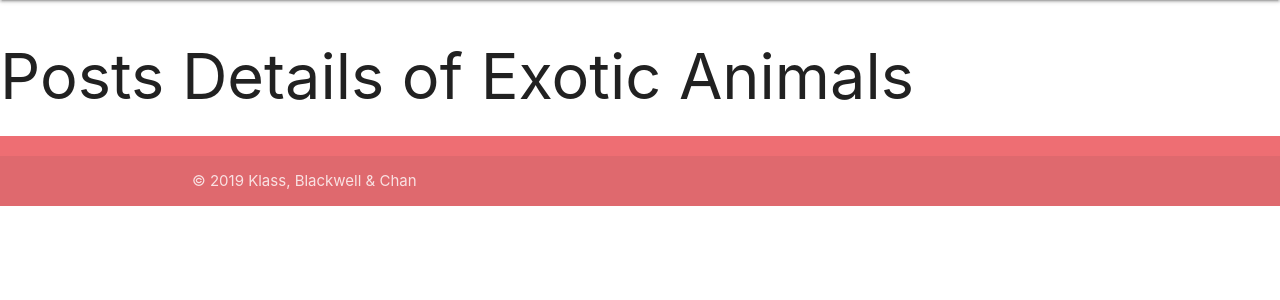
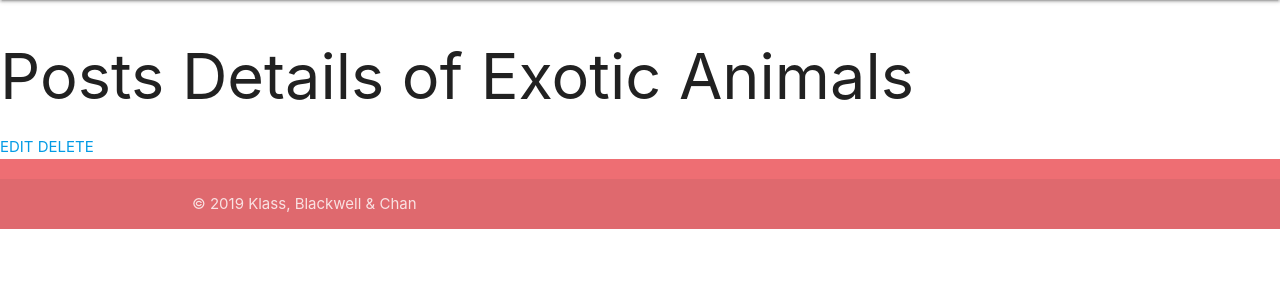
Before and after one commit to trentjblackwell/exoticpetsclub, a Django app: page /posts/1/ in a window 1280 px wide. Shown: the part 64-364 px from the top of the page. Run offline with Django 3.2, Linux system fonts and the light colour scheme.

Commit message:
update/delete action on details page

```diff
--- a/exotic_pets/main_app/templates/posts/detail.html
+++ b/exotic_pets/main_app/templates/posts/detail.html
@@ -2,6 +2,11 @@
 {% block content %}
 
 <h1>Posts Details of Exotic Animals</h1>
-
+<div class="card-action">
+        <!-- add code below this line -->
+          <a href="{% url 'posts_update' blog.id %}">EDIT</a>
+          <a href="{% url 'posts_delete' blog.id %}">DELETE</a>
+        <!-- add code above this line -->
+          <form action="{% url 'add_comment' blog.id %}" method="post">
 
 {% endblock %}
```
